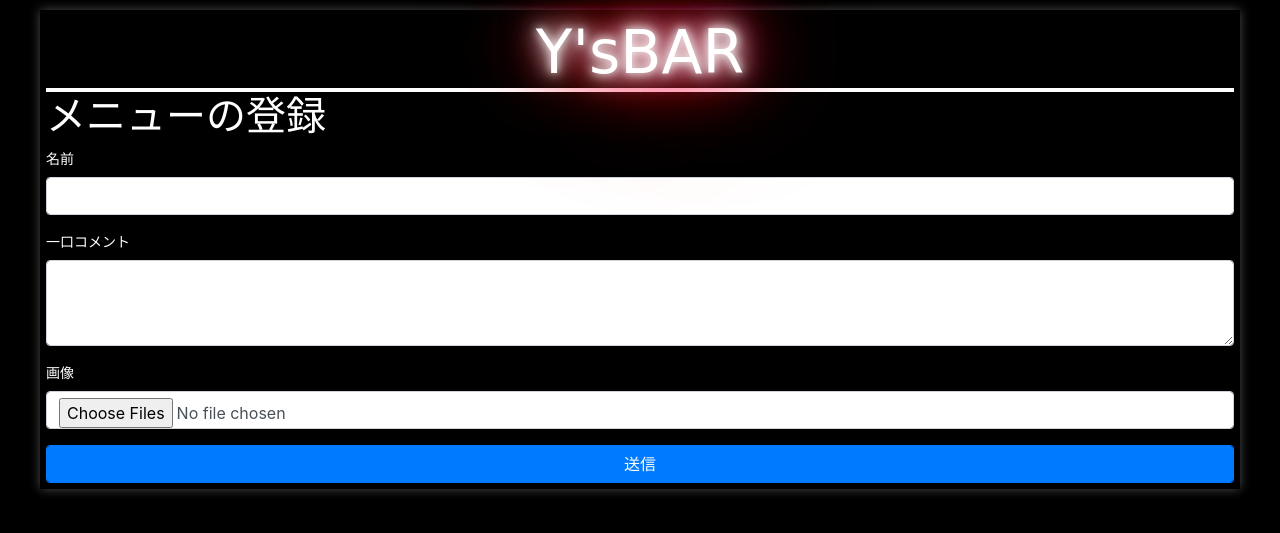
After one commit to yusei88/YsBar_python, a Flask app: page /resister in a window 1280 px wide. The commit adds this page. Shown: the top 533 px of the page. Run offline with Flask 2, Linux system fonts and the light colour scheme; some libraries are stand-ins or nearby versions; some web fonts are replaced.

Commit message:
メニュー登録フォーム作成、メニューをDBから表示するように変更

```diff
--- a/app.py
+++ b/app.py
@@ -2,9 +2,20 @@ from flask import Flask, render_template, request, redirect, session
 from sqlalchemy import create_engine, Column, Integer, String, DATETIME
 from sqlalchemy.ext.declarative import declarative_base
 from sqlalchemy.orm import sessionmaker
+from werkzeug.utils import secure_filename
 import os, hashlib
 
 app = Flask(__name__)
+
+#画像アップロードの設定
+UPLOAD_FOLDER = './uploads'
+ALLOWED_EXTENSIONS = set(['png', 'jpg'])
+app.config['UPLOAD_FOLDER'] = UPLOAD_FOLDER
+app.config['SECRET_KEY'] = os.urandom(24)
+
+def allowed_file(filename):
+    return '.' in filename and \
+        filename.rsplit('.', 1)[1] in ALLOWED_EXTENSIONS
 
 #DBの作成
 engine = create_engine('sqlite:///ysbar.db',echo=True)
@@ -20,7 +31,7 @@ class Menu(Base):
     id = Column(Integer,primary_key=True,autoincrement=True,nullable=False,unique=True)
     name = Column(String(100),nullable=False)
     path = Column(String(100))
-    text = Column(String(300))
+    caption = Column(String(300))
 
 class Order(Base):
     __tablename__ = 'order'
@@ -77,10 +88,37 @@ def login_post():
             print("ユーザー名かPasswordが間違っています。")
             return render_template('/login.html',title="ログイン",miss=True)
 
-
 @app.route('/gin',methods=['GET'])
 def menu():
-    return render_template('gin.html', title="gin")
+    session = sessionmaker(bind=engine)()#db用のsessionの作成
+    data = session.query(Menu).all()
+    return render_template('gin.html', title="gin",data=data)
+
+@app.route('/resister',methods=['GET'])
+def resist_get():
+    return render_template('menu_resist.html', title="メニュー登録")
+
+@app.route('/resister',methods=['POST'])
+def resist_post():
+    enter_name = request.form.get('name').strip()
+    enter_caption = request.form.get('caption').strip()
+    enter_img = request.files['img']
+    if enter_img and allowed_file(enter_img.filename):
+        session = sessionmaker(bind=engine)()#db用のsessionの作成
+        enter_img.save(os.path.join(app.config['UPLOAD_FOLDER'], enter_img.filename))
+        img_path = '/uploads/' + enter_img.filename
+        exist = session.query(Menu).filter(Menu.name == enter_name).count()#カクテルの名前が登録されているか確認する
+        if exist == 0:#メニューに名前が登録されていなければ登録する
+            print("NewMenu!!Welcome!")
+            new_menu = Menu(name=enter_name,path=img_path,caption=enter_caption)#インスタンス作成
+            session.add(new_menu)#追加
+            session.commit()#コミット
+            session.close()#sessionの解放
+            return '<p>登録しました。</p>'
+        else:
+            return '<p>存在するメニューです</p>'
+    else:
+        return '<p>ファイルが不正です。</p>'
 
 if __name__ == "__main__":
     app.run(debug=True)
--- a/templates/login.html
+++ b/templates/login.html
@@ -13,10 +13,10 @@
             <input type="text" name="name" id="name" class="form-control"required>
         </div>
         <div class="form-group">
-            <label for="name">パスワード <span class="badge badge-danger">必須</span></label>
+            <label for="pswd">パスワード <span class="badge badge-danger">必須</span></label>
             <input type="password" name="pswd" id="pswd" class="form-control"required>
         </div>
-        <button type="submit" class="btn btn-primary">送信する</button>
+        <button type="submit" class="form-control btn btn-primary">送信する</button>
     </form>
 </div>
 {% endblock %}
--- /dev/null
+++ b/templates/menu_resist.html
@@ -0,0 +1,21 @@
+{% extends 'base.html' %}
+{% block content %}
+<div class="content">
+    <h1>メニューの登録</h1>
+    <form action="/resister" method="post" enctype="multipart/form-data">
+        <div class="form-group">
+            <label class="form-label" for="name">名前</label>
+            <input type="text" class="form-control" name="name" id="name" required>
+        </div>
+        <div class="form-group">
+            <label for="caption" class="form-label">一口コメント</label>
+            <textarea class="form-control" id="caption" name ="caption" rows="3"></textarea>
+        </div>
+        <div class="form-group">
+            <label for="img" class="form-label">画像</label>
+            <input class="form-control" type="file" id="img" name="img" multiple>
+        </div>
+        <input class="form-control btn btn-primary" type="submit" value="送信">
+    </form>
+</div>
+{% endblock %}
```
Also changed, not shown: templates/gin.html (+4 -16 lines), uploads/ギムレット.png (added), uploads/ジンバック.png (added), ysbar.db.
